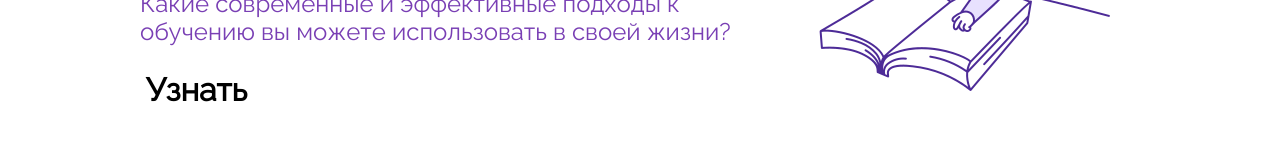
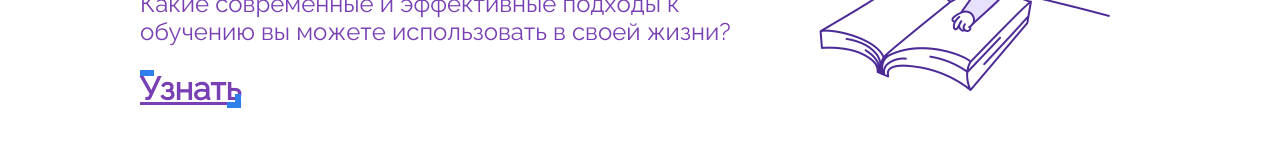
Before and after one commit to auroraptor/repeat, a React (Create React App) app: page / in a window 1280 px wide. Shown: the part 782-942 px from the top of the page. Built offline with nearby package versions, Linux system fonts and the light colour scheme.

Commit message:
feat: implement react-router-dom

```diff
--- a/package.json
+++ b/package.json
@@ -10,9 +10,11 @@
     "@types/node": "^16.18.11",
     "@types/react": "^18.0.27",
     "@types/react-dom": "^18.0.10",
+    "@types/react-router-dom": "^5.3.3",
     "@types/sass": "^1.43.1",
     "react": "^18.2.0",
     "react-dom": "^18.2.0",
+    "react-router-dom": "^6.10.0",
     "react-scripts": "5.0.1",
     "sass": "^1.58.0",
     "typescript": "^4.9.4",
--- a/src/components/Dashboard/Dashboard.module.scss
+++ b/src/components/Dashboard/Dashboard.module.scss
@@ -34,7 +34,7 @@
   text-align: start;
 }
 
-.button {
+.link {
   font-family: $Raleway;
   font-style: normal;
   font-weight: 700;
@@ -42,4 +42,52 @@
   line-height: 38px;
   background-color: transparent;
   border: none;
+  position: relative;
 }
+
+.day {
+  color: $violet;
+}
+
+.night {
+  color: $white;
+}
+
+.link::before,
+.link::after {
+  content: "";
+  height: 14px;
+  width: 14px;
+  position: absolute;
+  transition: all 0.6s;
+}
+
+.link::before {
+  top: 0;
+  left: 0;
+  border-top: 6px solid #2f80ed;
+  margin: 0;
+  padding: 0;
+  box-sizing: border-box;
+}
+
+.link::after {
+  bottom: 0;
+  right: 0;
+  border-bottom: 6px solid #2f80ed;
+  border-right: 6px solid #2f80ed;
+  margin: 0;
+  padding: 0;
+  box-sizing: border-box;
+}
+
+.link:hover::before,
+.link:hover::after {
+  width: 100%;
+  height: 100%;
+  transition: all 0.3s;
+}
+
+.link:hover {
+  cursor: pointer;
+}
--- a/src/components/Dashboard/Dashboard.tsx
+++ b/src/components/Dashboard/Dashboard.tsx
@@ -1,3 +1,4 @@
+import { Link } from "react-router-dom";
 import styles from "./Dashboard.module.scss";
 
 type Props = {
@@ -14,7 +15,7 @@ export function Dashboard({ theme }: Props) {
           Какие современные и эффективные подходы к обучению вы можете
           использовать в своей жизни?
         </p>
-        <button className={styles.button}>Узнать</button>
+        <Link to={'/'} className={`${styles.link} ${styles[theme]}`}>Узнать</Link>
       </div>
       <img src={lead} alt="Asking question illustration"></img>
     </div>
--- a/src/index.tsx
+++ b/src/index.tsx
@@ -1,13 +1,16 @@
-import React from 'react';
-import ReactDOM from 'react-dom/client';
-import App from './components/App/App';
-import './index.scss';
+import React from "react";
+import ReactDOM from "react-dom/client";
+import { BrowserRouter } from "react-router-dom";
+import App from "./components/App/App";
+import "./index.scss";
 
 const root = ReactDOM.createRoot(
-  document.getElementById('root') as HTMLElement
+  document.getElementById("root") as HTMLElement
 );
 root.render(
   <React.StrictMode>
-    <App />
+    <BrowserRouter>
+      <App />
+    </BrowserRouter>
   </React.StrictMode>
 );
```
Also changed, not shown: 1 other file (tests, documents, lock files or other folders).
